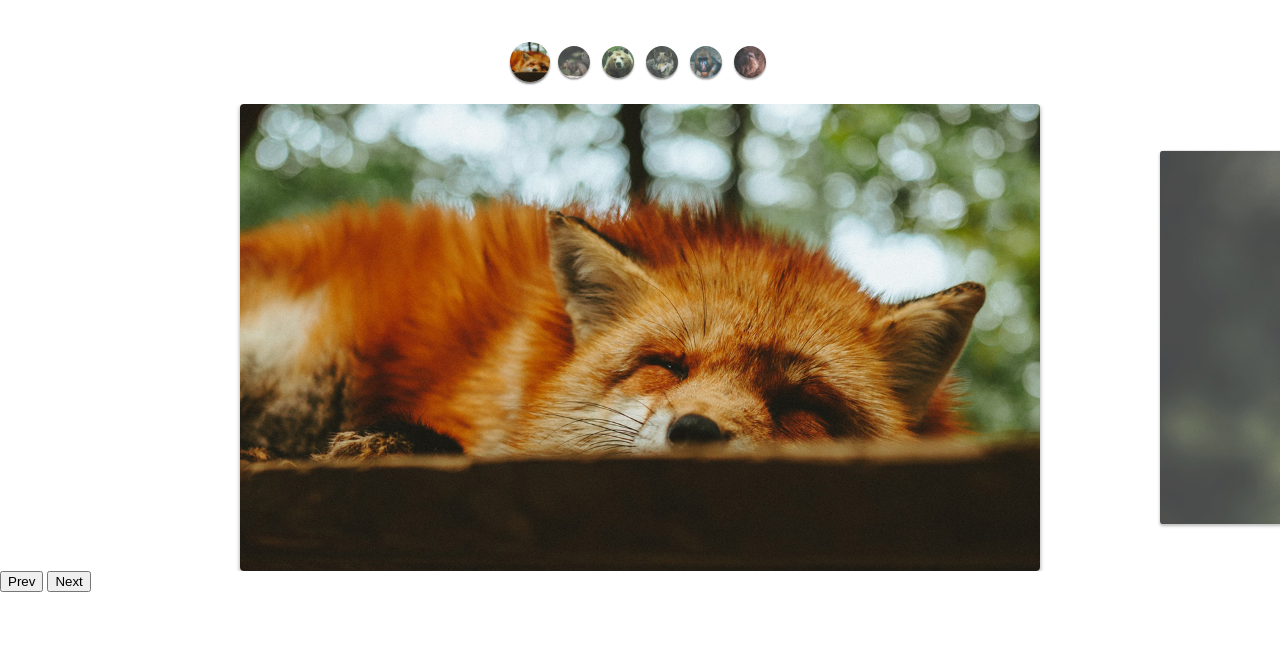
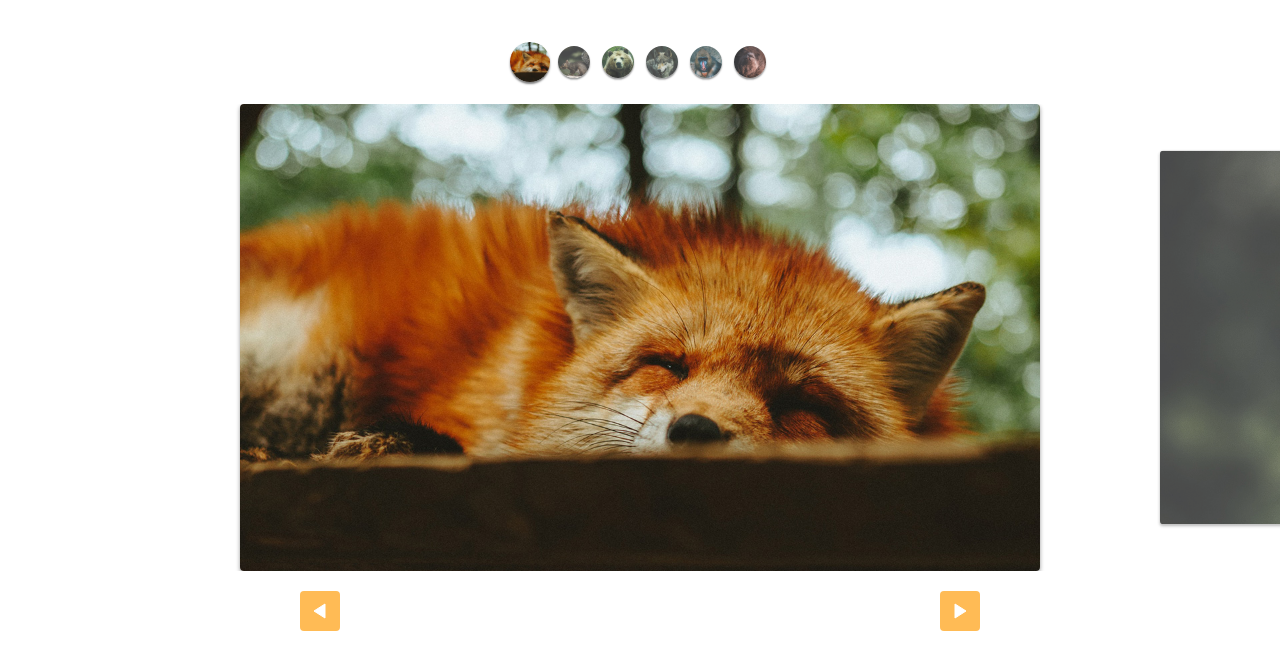
Before and after one commit to patrickvasconcelos/slide-animais-fantasticos, a plain HTML site: page index.html in a window 1280 px wide. Drawn offline with Linux system fonts and the light colour scheme.

Commit message:
[CHG] botões estilizados

```diff
--- a/css/style.css
+++ b/css/style.css
@@ -89,3 +89,23 @@ img {
   opacity: 1;
   transform: scale(1);
 }
+
+.arrow-nav {
+  display: flex;
+  justify-content: space-around;
+  margin: 20px 0;
+}
+
+.arrow-nav button {
+  cursor: pointer;
+  border: none;
+  border-radius: 4px;
+  color: #ffffff;
+  width: 40px;
+  height: 40px;
+  background: #ffbb55 url('../img/arrow.svg') center center no-repeat;
+}
+
+.arrow-nav button.prev {
+  transform: rotate(-180deg);
+}
--- a/index.html
+++ b/index.html
@@ -29,8 +29,8 @@
   </div>
 
   <div class="arrow-nav">
-    <button class="prev">Prev</button>
-    <button class="next">Next</button>
+    <button class="prev"></button>
+    <button class="next"></button>
   </div>
 
   <script type="module" src="js/script.js"></script>
--- a/js/script.js
+++ b/js/script.js
@@ -3,7 +3,4 @@ import { SlideNav } from './slide.js';
 const slide = new SlideNav('.slide', '.slide-wrapper');
 slide.init();
 slide.addArrow('.prev', '.next');
-
 slide.addControl('.custom-controls');
-
-console.log(slide);
```
